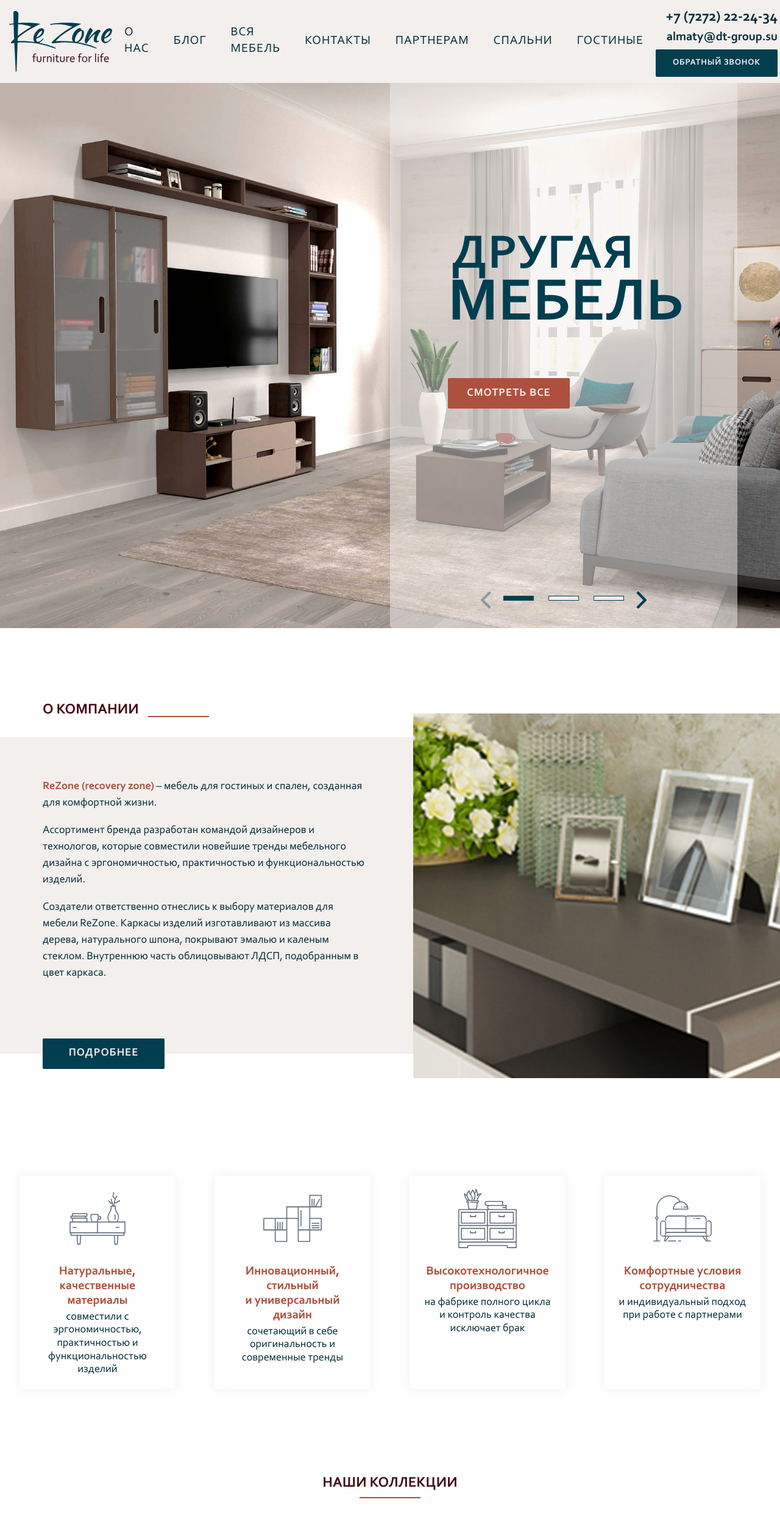
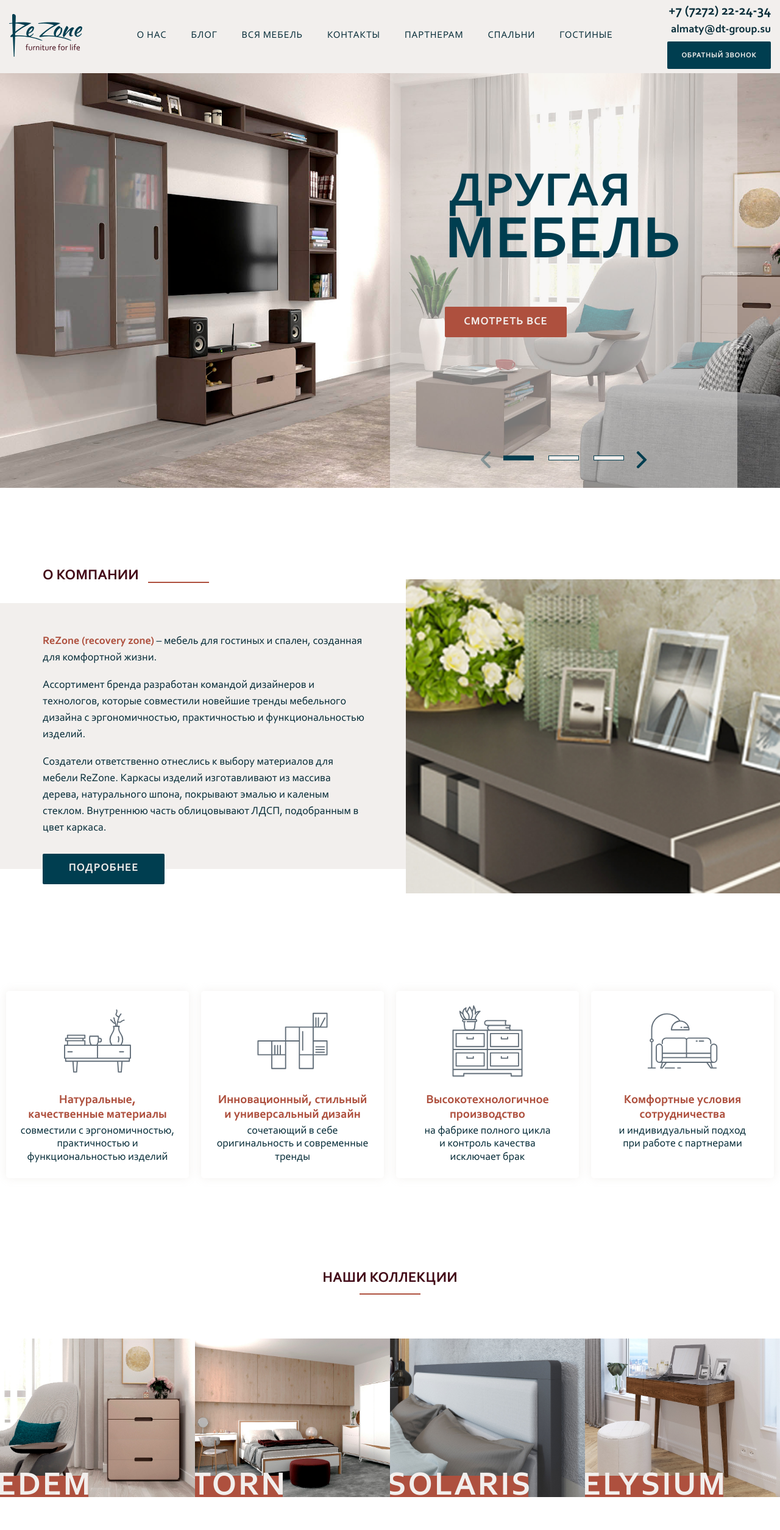
Before and after one commit to Verta-master/rezone, a plain HTML site: page index.html in a window 1280 px wide. Shown: the top 2509 px of the page at 61% size. Drawn offline with nearby package versions, Linux system fonts and the light colour scheme.

Commit message:
Update 2019-08-26T17:42:29.398Z

```diff
--- a/css/style.css
+++ b/css/style.css
@@ -473,7 +473,7 @@ button {
   -webkit-box-align: center;
       -ms-flex-align: center;
           align-items: center;
-  padding: 10px 15px;
+  padding: 7px 15px;
 }
 .logo svg {
   display: block;
@@ -523,6 +523,9 @@ button {
   line-height: 1;
   font-weight: 400;
   letter-spacing: 0.05em;
+}
+.menu__btn {
+  display: none;
 }
 .btn {
   display: -webkit-box;
@@ -589,7 +592,7 @@ button {
   position: relative;
 }
 .promo__slide {
-  min-height: 900px;
+  height: calc(100vh - 130px);
   background-position: center;
   background-size: cover;
   background-repeat: no-repeat;
@@ -611,12 +614,11 @@ button {
   -webkit-box-pack: start;
       -ms-flex-pack: start;
           justify-content: flex-start;
-  padding-left: 95px;
-  border-radius: 5px;
+  padding-left: 90px;
   background-color: rgba(242, 239, 237, 0.5);
 }
 .promo__title {
-  margin-top: 250px;
+  margin-top: 240px;
   margin-bottom: 0;
   color: #003e50;
   font-size: 100px;
@@ -631,7 +633,7 @@ button {
   font-size: 80px;
 }
 .promo__btn {
-  margin-top: 70px;
+  margin-top: 55px;
   background-color: #ae503e;
 }
 .promo__btn:hover,
@@ -642,7 +644,7 @@ button {
 }
 .promo__control {
   margin-top: auto;
-  margin-left: -95px;
+  margin-left: -90px;
   margin-bottom: 35px;
   display: -webkit-box;
   display: -ms-flexbox;
@@ -714,21 +716,21 @@ button {
   background-color: #ae503e;
 }
 .title--center {
-  margin-bottom: 65px;
+  margin-bottom: 85px;
 }
 .title--center p {
   display: block;
   text-align: center;
 }
 .title--center p::after {
-  bottom: -10px;
+  bottom: -13px;
   left: 50%;
   -webkit-transform: translateX(-50%);
           transform: translateX(-50%);
 }
 .block {
   position: relative;
-  margin-top: 120px;
+  margin-top: 130px;
   margin-bottom: 160px;
   padding-bottom: 40px;
   overflow: hidden;
@@ -749,27 +751,31 @@ button {
   left: 0;
 }
 .block--left .block__btn {
-  margin-left: auto;
+  right: 0;
+  left: auto;
 }
 .block--left .title {
   text-align: right;
 }
 .block--left .title p::after {
-  left: auto;
-  right: 100%;
-  -webkit-transform: translateX(-50%);
-          transform: translateX(-50%);
+  left: 0;
+  -webkit-transform: translateX(-110%);
+          transform: translateX(-110%);
 }
 .block__info {
   width: 50%;
+  min-height: 380px;
   position: relative;
   padding-right: 40px;
   padding-top: 50px;
-  padding-bottom: 50px;
+  padding-bottom: 35px;
   background-color: #f2efed;
 }
 .block__info b {
   color: #ae503e;
+}
+.block__info p {
+  margin-top: 0;
 }
 .block__info::before {
   content: "";
@@ -784,15 +790,17 @@ button {
   background-color: #f2efed;
 }
 .block__btn {
-  position: relative;
-  bottom: -75px;
+  position: absolute;
+  bottom: -25px;
+  left: 0;
 }
 .block__img {
-  width: 47vw;
+  width: 48vw;
+  min-height: 460px;
   position: absolute;
   top: 20px;
   bottom: -40px;
-  left: 53%;
+  left: 52%;
   overflow: hidden;
   display: -webkit-box;
   display: -ms-flexbox;
@@ -833,7 +841,7 @@ button {
   width: 320px;
   margin-left: 32px;
   margin-right: 32px;
-  padding: 20px;
+  padding: 22px;
   border-radius: 5px;
   background-color: #ffffff;
   -webkit-box-shadow: 0px 0px 14.7px 0.3px rgba(242, 239, 237, 0.9);
@@ -846,7 +854,7 @@ button {
   display: block;
   margin-left: auto;
   margin-right: auto;
-  height: 100px;
+  height: 120px;
   width: auto;
   fill: #626e79;
 }
@@ -862,7 +870,7 @@ button {
   color: #ae503e;
 }
 .product {
-  margin-top: 140px;
+  margin-top: 150px;
   margin-bottom: 160px;
 }
 .product__slide {
@@ -1174,3 +1182,67 @@ button {
       -ms-flex-align: center;
           align-items: center;
 }
+@media (max-width: 1400px) {
+  .logo svg {
+    width: 120px;
+    height: auto;
+  }
+  .menu__link {
+    font-size: 16px;
+  }
+  .header .contacts__phone {
+    font-size: 22px;
+  }
+  .header .contacts__mail {
+    font-size: 18px;
+  }
+  .header .contacts__call {
+    width: 170px;
+    font-size: 12px;
+  }
+  .header__wrap {
+    padding-top: 3px;
+  }
+  main {
+    margin-top: 118px;
+  }
+  .icons__list {
+    -ms-flex-pack: distribute;
+        justify-content: space-around;
+  }
+  .icons__item {
+    margin-left: 0;
+    margin-right: 0;
+    width: 300px;
+  }
+  .product__collection {
+    font-size: 55px;
+    bottom: -10px;
+    left: -5px;
+  }
+  .product__collection::before {
+    top: 10px;
+    right: 7px;
+  }
+  .product__slide {
+    height: 260px;
+  }
+  .product__overlay {
+    padding: 20px;
+  }
+  .product__overlay p {
+    font-size: 16px;
+  }
+  .promo__slide {
+    height: calc(100vh - 118px);
+    min-height: 600px;
+  }
+  .promo__title {
+    margin-top: 160px;
+  }
+}
+@media (max-width: 1170px) {
+  .wrapper {
+    width: 100%;
+  }
+}
--- a/index.html
+++ b/index.html
@@ -79,6 +79,7 @@
         </svg>
       </div>
       <nav class="menu">
+        <button type="button" class="menu__btn"></button>
         <ul class="menu__list">
           <li class="menu__item">
             <a href="#" class="menu__link">О нас</a>
```
Also changed, not shown: css/style.min.css.
